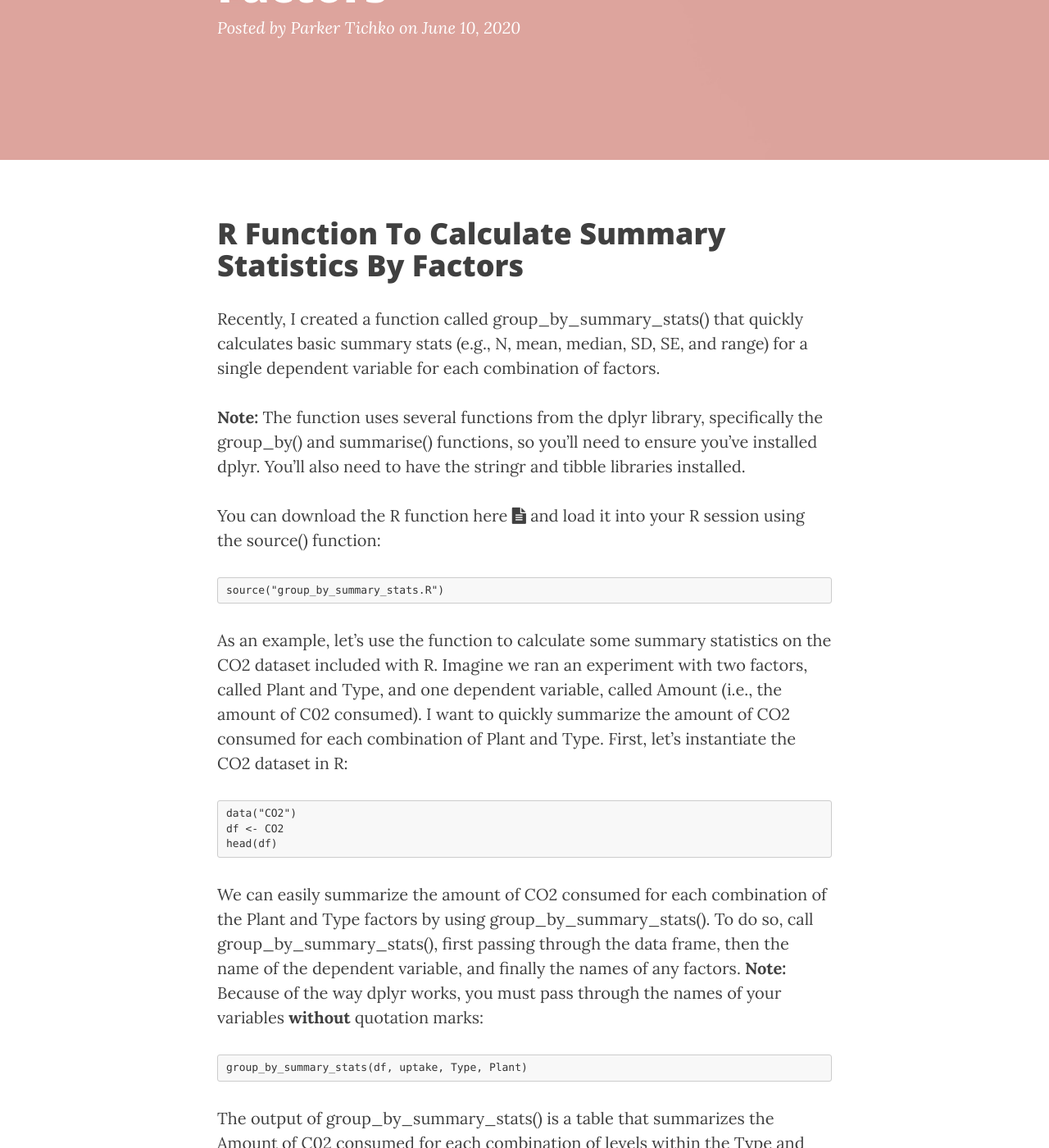
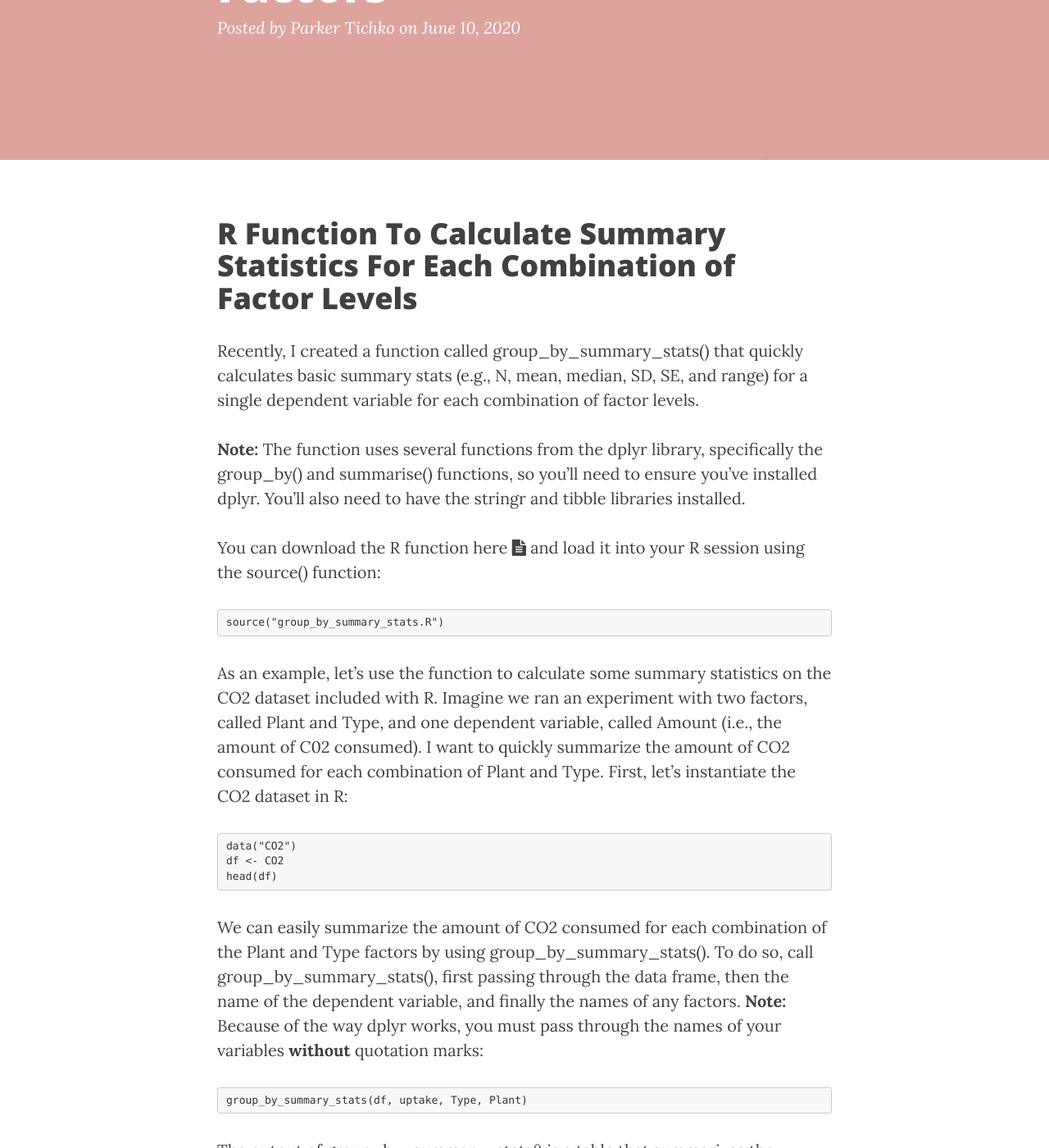
Before and after one commit to ptichko/ptichko.github.io, a Jekyll site: the page built from _posts/2020-06-10-R-Function-To-Calculate-Summary-Statistics-By-Factors.md, in a window 1280 px wide and 1400 px high, scrolled down 339 px. Shown: the whole window at 82% size. Built offline with Jekyll 4.4.1, drawn with Linux system fonts in a browser that asks for light colours; nearby versions of some CDN libraries; some of the changed text lies outside the part shown.

Commit message:
Update 2020-06-10-R-Function-To-Calculate-Summary-Statistics-By-Factors.md

```diff
--- a/_posts/2020-06-10-R-Function-To-Calculate-Summary-Statistics-By-Factors.md
+++ b/_posts/2020-06-10-R-Function-To-Calculate-Summary-Statistics-By-Factors.md
@@ -3,9 +3,9 @@ layout: post
 title:  "R Function To Calculate Summary Statistics By Factors"
 ---
 
-# R Function To Calculate Summary Statistics By Factors
+# R Function To Calculate Summary Statistics For Each Combination of Factor Levels
 
-Recently, I created a function called group_by_summary_stats() that quickly calculates basic summary stats  (e.g., N, mean, median, SD, SE, and range) for a single dependent variable for each combination of factors.
+Recently, I created a function called group_by_summary_stats() that quickly calculates basic summary stats  (e.g., N, mean, median, SD, SE, and range) for a single dependent variable for each combination of factor levels.
 
 **Note:** The function uses several functions from the dplyr library, specifically the group_by() and summarise() functions, so you'll need to ensure you've installed dplyr. You'll also need to have the stringr and tibble libraries installed.
 
```
Also changed, not shown: other parts of _posts/2020-06-10-R-Function-To-Calculate-Summary-Statistics-By-Factors.md (+1 -1 lines).
